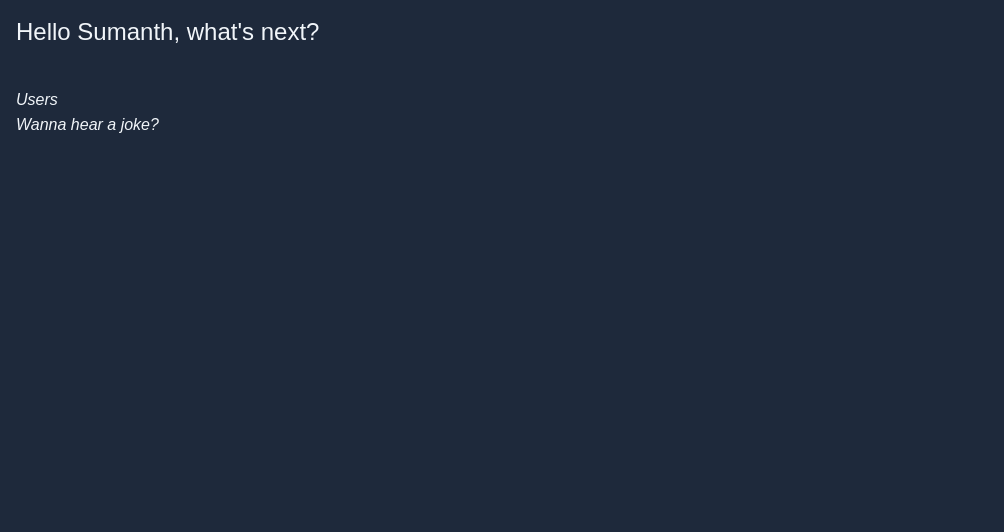
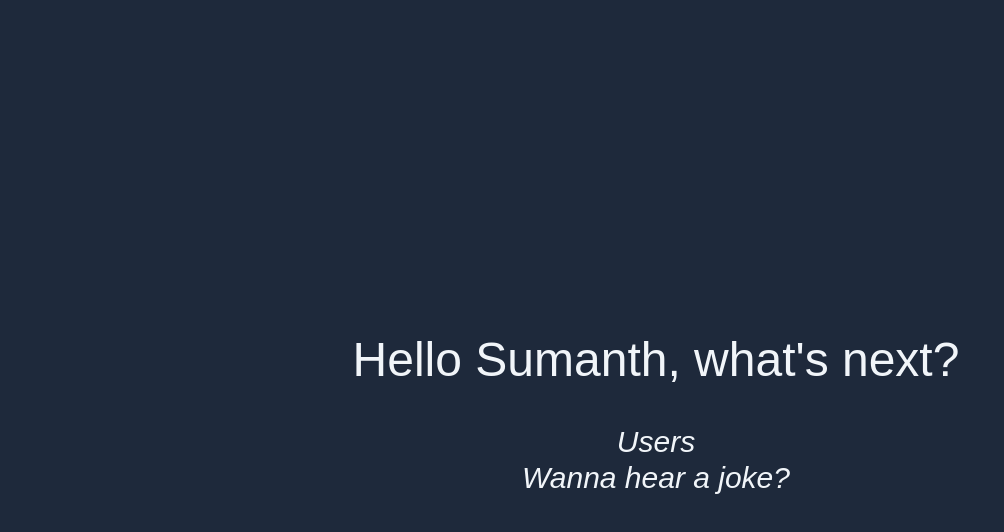
Before and after one commit to rumanstheddy/whats-next, a Next.js app: page / in a window 1280 px wide. Shown: the top 532 px of the page, without its empty margins (0-1004 px from the left). Built offline with nearby package versions, Linux system fonts and the light colour scheme.

Commit message:
hovering changes text formatting

```diff
--- a/src/app/page.tsx
+++ b/src/app/page.tsx
@@ -2,14 +2,20 @@ import Link from "next/link";
 
 export default function Home() {
   return (
-    <div className="content-center">
-      <h1 className="text-2xl mb-10 font-manrope">
+    <div className="w-screen h-screen flex flex-col justify-center items-center">
+      <h1 className="text-5xl mb-10 font-manrope">
         {"Hello Sumanth, what's next?"}
       </h1>
-      <Link href={"/users"} className="italic font-rubik block">
+      <Link
+        href={"/users"}
+        className="text-3xl italic font-rubik block hover:underline hover:text-blue-500"
+      >
         Users
       </Link>
-      <Link href={"/joke"} className="italic font-rubik">
+      <Link
+        href={"/joke"}
+        className="text-3xl italic font-rubik hover:underline hover:text-blue-500"
+      >
         Wanna hear a joke?
       </Link>
     </div>
```
